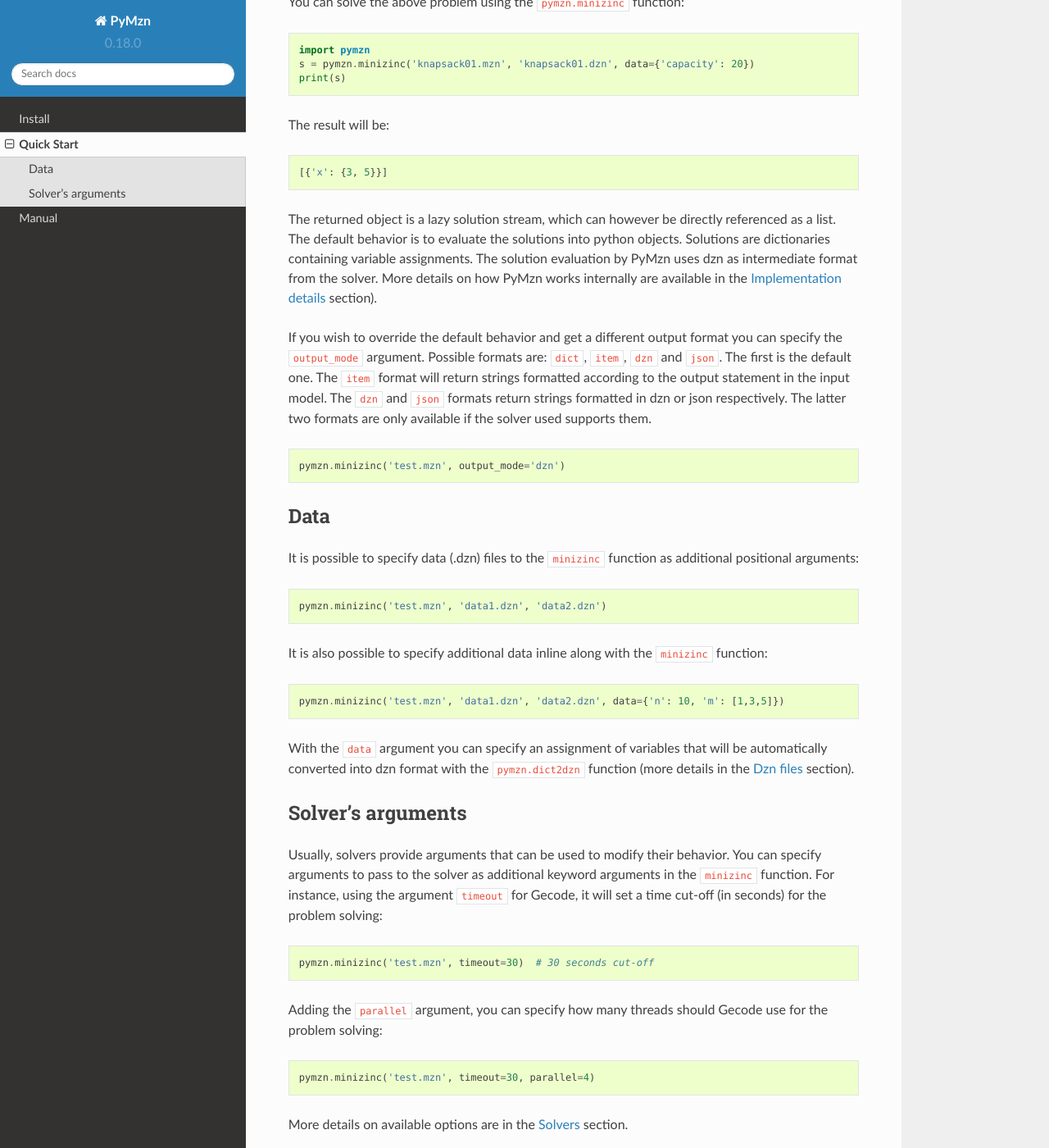
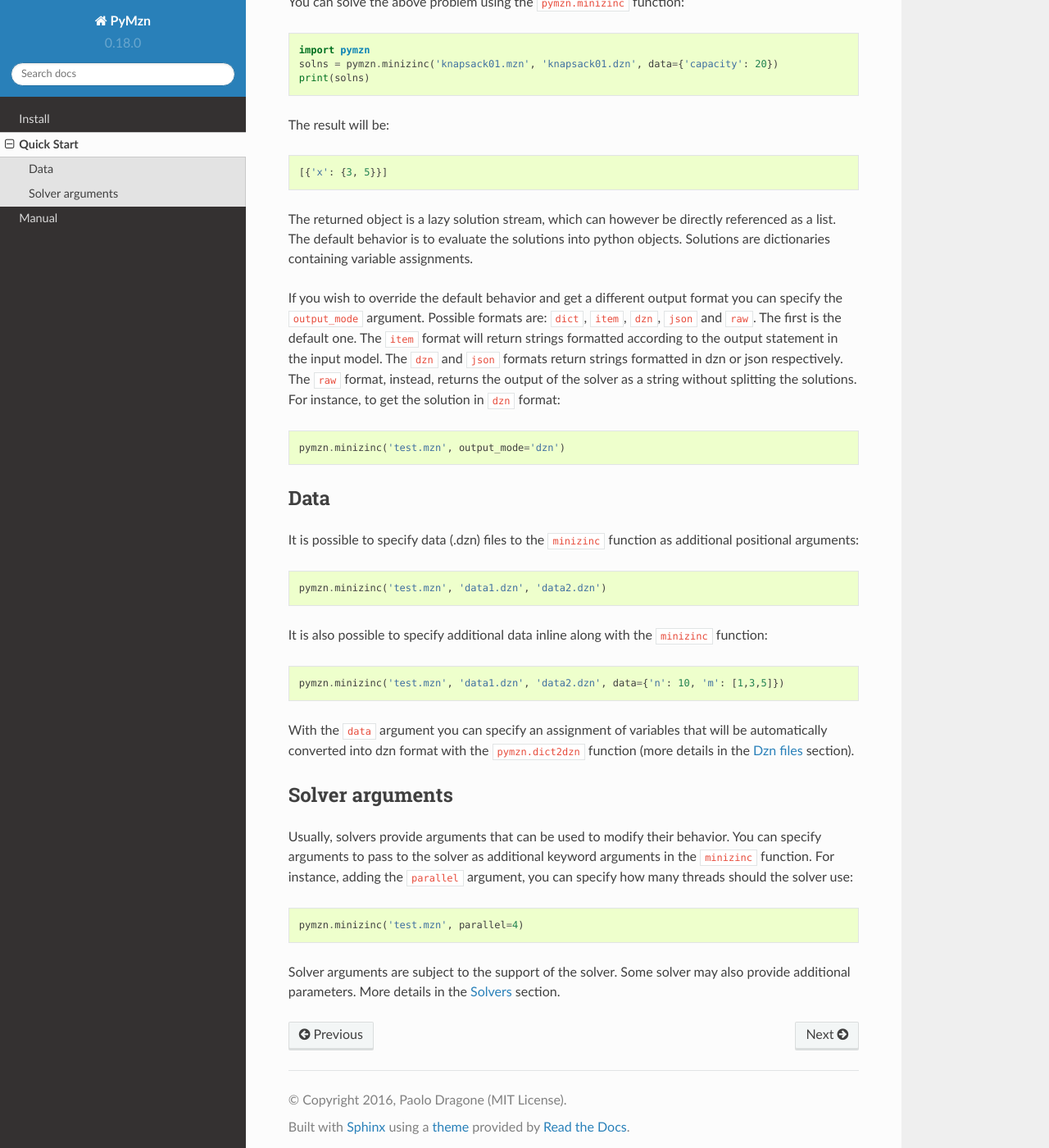
Before and after one commit to paolodragone/pymzn, a Sphinx documentation site: the page built from docs/source/quick_start.rst, in a window 1280 px wide and 1400 px high, scrolled down 576 px. Shown: the whole window at 82% size. Built offline with Sphinx 7.4.7 and the Read the Docs theme 2.0.0, drawn with Linux system fonts in a browser that asks for light colours.

Commit message:
docs: update quick start guide

```diff
--- a/docs/source/quick_start.rst
+++ b/docs/source/quick_start.rst
@@ -1,5 +1,6 @@
 Quick Start
 ===========
+
 First, we need to define a constraint program via MiniZinc.
 Here is a simple 0-1 knapsack problem encoded with MiniZinc::
 
@@ -24,8 +25,8 @@ Here is a simple 0-1 knapsack problem encoded with MiniZinc::
 You can solve the above problem using the ``pymzn.minizinc`` function::
 
     import pymzn
-    s = pymzn.minizinc('knapsack01.mzn', 'knapsack01.dzn', data={'capacity': 20})
-    print(s)
+    solns = pymzn.minizinc('knapsack01.mzn', 'knapsack01.dzn', data={'capacity': 20})
+    print(solns)
 
 The result will be::
 
@@ -33,18 +34,16 @@ The result will be::
 
 The returned object is a lazy solution stream, which can however be directly
 referenced as a list. The default behavior is to evaluate the solutions into
-python objects. Solutions are dictionaries containing variable assignments. The
-solution evaluation by PyMzn uses dzn as intermediate format from the solver.
-More details on how PyMzn works internally are available in the `Implementation
-details <reference/internal>`__ section).
+python objects. Solutions are dictionaries containing variable assignments.
 
 If you wish to override the default behavior and get a different output format
 you can specify the ``output_mode`` argument. Possible formats are: ``dict``,
-``item``, ``dzn`` and ``json``. The first is the default one. The ``item``
-format will return strings formatted according to the output statement in the
-input model. The ``dzn`` and ``json`` formats return strings formatted in dzn or
-json respectively. The latter two formats are only available if the solver used
-supports them. ::
+``item``, ``dzn``, ``json`` and ``raw``. The first is the default one. The
+``item`` format will return strings formatted according to the output statement
+in the input model. The ``dzn`` and ``json`` formats return strings formatted in
+dzn or json respectively. The ``raw`` format, instead, returns the output of the
+solver as a string without splitting the solutions. For instance, to get the
+solution in ``dzn`` format::
 
     pymzn.minizinc('test.mzn', output_mode='dzn')
 
@@ -66,20 +65,17 @@ With the ``data`` argument you can specify an assignment of variables that will
 be automatically converted into dzn format with the ``pymzn.dict2dzn`` function
 (more details in the `Dzn files <reference/dzn/>`__ section).
 
-Solver's arguments
-------------------
+
+Solver arguments
+----------------
 
 Usually, solvers provide arguments that can be used to modify their behavior.
 You can specify arguments to pass to the solver as additional keyword arguments
-in the ``minizinc`` function. For instance, using the argument ``timeout`` for
-Gecode, it will set a time cut-off (in seconds) for the problem solving::
+in the ``minizinc`` function. For instance, adding the ``parallel`` argument,
+you can specify how many threads should the solver use::
 
-    pymzn.minizinc('test.mzn', timeout=30)  # 30 seconds cut-off
+    pymzn.minizinc('test.mzn', parallel=4)
 
-Adding the ``parallel`` argument, you can specify how many threads
-should Gecode use for the problem solving::
-
-    pymzn.minizinc('test.mzn', timeout=30, parallel=4)
-
-More details on available options are in the `Solvers <reference/solvers/>`__
-section.
+Solver arguments are subject to the support of the solver. Some solver may also
+provide additional parameters. More details in the `Solvers
+<reference/solvers/>`__ section.
```
